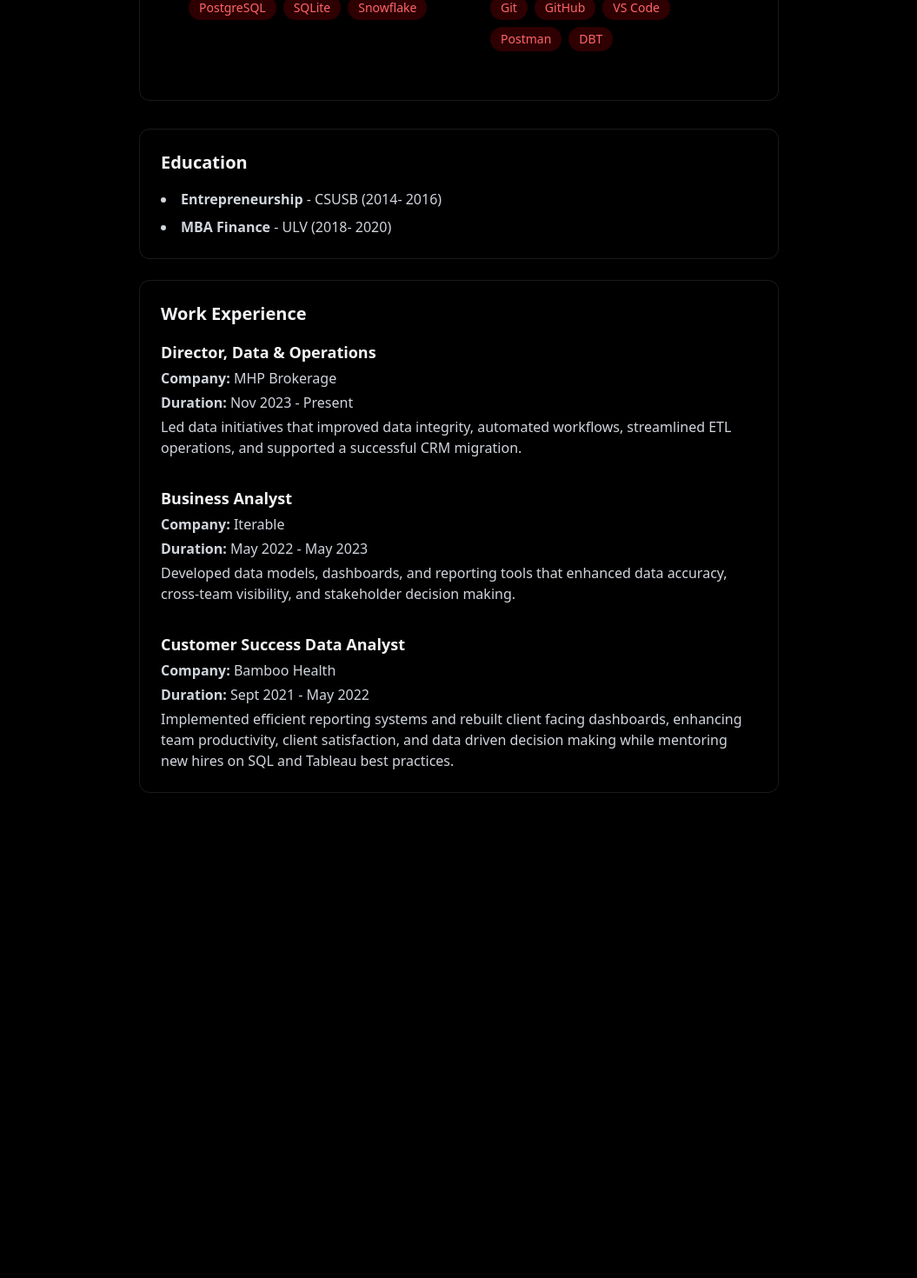
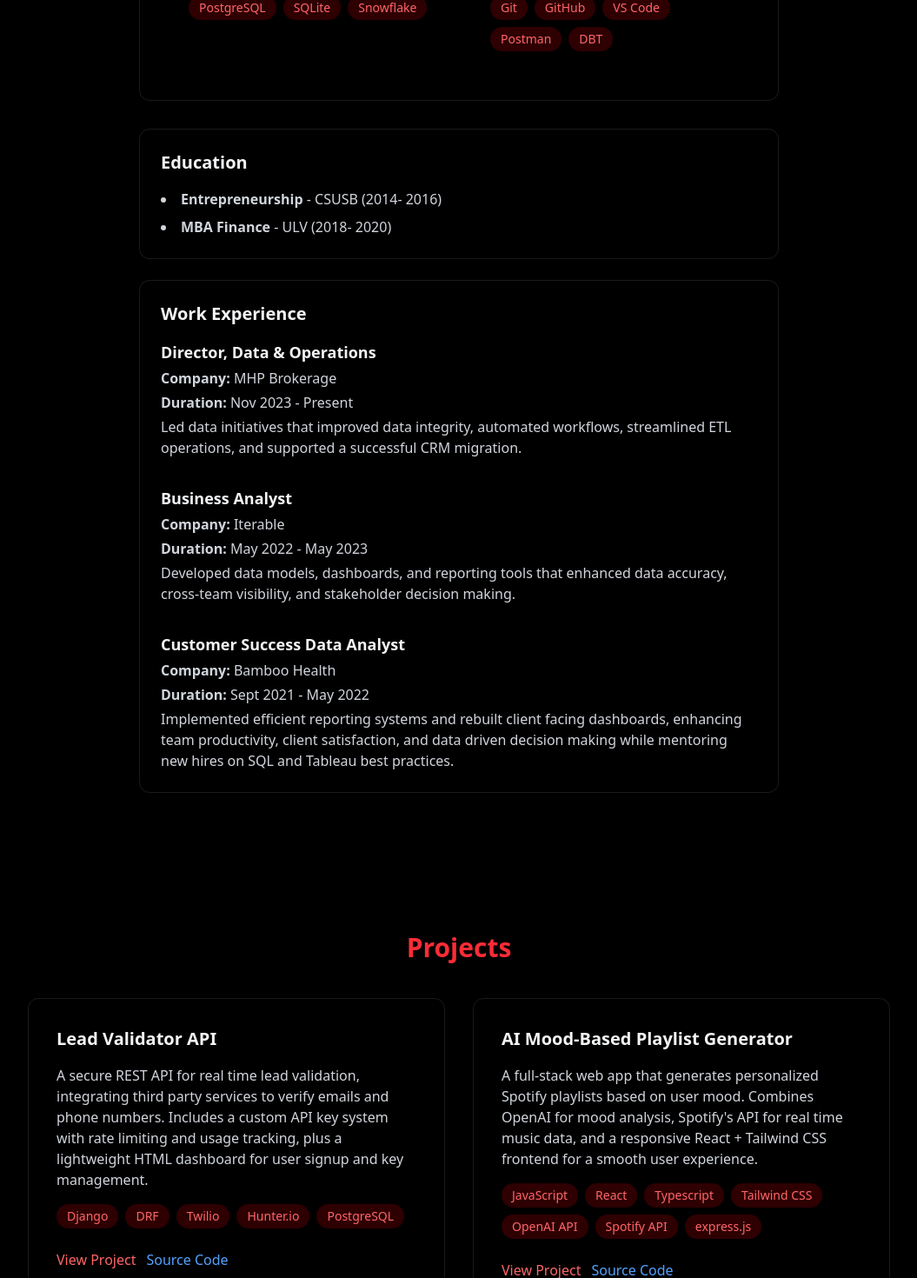
Before and after one commit to cyberdeeb/portfolio, a React (Vite) app: page / in a window 1280 px wide. Shown: the part 1330-2800 px from the top of the page at 87% size, without its empty margins (112-1167 px from the left). Before the commit the page ends 2322 px from the top, so only its background shows below. Built offline with nearby package versions, Linux system fonts and the light colour scheme.

Commit message:
Add Projects section and RevealOnScroll component; enhance Home and About sections

```diff
--- a/src/App.jsx
+++ b/src/App.jsx
@@ -7,6 +7,7 @@
 import { Loading } from './components/Loading';
 import { MobileMenu } from './components/MobileMenu';
 import { Navbar } from './components/Navbar';
+import { Projects } from './components/sections/Projects';
 import './index.css';
 
 function App() {
@@ -25,6 +26,7 @@
         <MobileMenu menuOpen={menuOpen} setMenuOpen={setMenuOpen} />
         <Home />
         <About />
+        <Projects />
       </div>
     </>
   );
--- /dev/null
+++ b/src/components/RevealOnScroll.jsx
@@ -0,0 +1,42 @@
+import { useState, useEffect, useRef } from 'react';
+
+export const RevealOnScroll = ({ children }) => {
+  const [isVisible, setIsVisible] = useState(false);
+  const ref = useRef(null);
+
+  useEffect(() => {
+    const observer = new IntersectionObserver(
+      (entries) => {
+        entries.forEach((entry) => {
+          if (entry.isIntersecting) {
+            setIsVisible(true);
+            observer.unobserve(entry.target);
+          }
+        });
+      },
+      { threshold: 0.1 }
+    );
+
+    const currentRef = ref.current;
+    if (currentRef) {
+      observer.observe(currentRef);
+    }
+
+    return () => {
+      if (currentRef) {
+        observer.unobserve(currentRef);
+      }
+    };
+  }, []);
+
+  return (
+    <div
+      ref={ref}
+      className={`transform transition-all duration-700 ease-out ${
+        isVisible ? 'opacity-100 translate-y-0' : 'opacity-0 translate-y-8'
+      }`}
+    >
+      {children}
+    </div>
+  );
+};
--- a/src/components/sections/About.jsx
+++ b/src/components/sections/About.jsx
@@ -1,3 +1,5 @@
+import { RevealOnScroll } from '../RevealOnScroll';
+
 export const About = () => {
   const Languages = ['JavaScript', 'TypeScript', 'Python', 'SQL'];
 
@@ -18,16 +20,19 @@
       id="about"
       className="min-h-screen flex items-center justify-center py-20"
     >
+      <RevealOnScroll>
         <div className="max-w-3xl mx-auto px-4">
-        <h2 className="text-3xl font-bold mb-8 text-center">About me</h2>
+          <h2 className="text-3xl font-bold mb-8 text-center text-red-500">
+            About me
+          </h2>
 
           <div className="rounded-xl p-8 border-white/10 border hover:-translate-y-1 transition-all">
             <p className="text-gray-300 mb-6">
-            I'm a passionate web developer with a knack for creating dynamic and
-            responsive web applications. My journey in tech started with a
+              I'm a passionate web developer with a knack for creating dynamic
+              and responsive web applications. My journey in tech started with a
               curiosity for how things work, and it has evolved into a
-            full-fledged career where I get to solve problems and bring ideas to
-            life.
+              full-fledged career where I get to solve problems and bring ideas
+              to life.
             </p>
 
             <div className="grid grid-cols-1 md:grid-cols-2 gap-6">
@@ -126,8 +131,8 @@
                   </p>
                   <p className="text-gray-300">
                     Developed data models, dashboards, and reporting tools that
-                  enhanced data accuracy, cross-team visibility, and stakeholder
-                  decision making.
+                    enhanced data accuracy, cross-team visibility, and
+                    stakeholder decision making.
                   </p>
                 </div>
                 <div className="flex flex-col gap-1">
@@ -143,14 +148,15 @@
                   <p className="text-gray-300">
                     Implemented efficient reporting systems and rebuilt client
                     facing dashboards, enhancing team productivity, client
-                  satisfaction, and data driven decision making while mentoring
-                  new hires on SQL and Tableau best practices.
+                    satisfaction, and data driven decision making while
+                    mentoring new hires on SQL and Tableau best practices.
                   </p>
                 </div>
               </div>
             </div>
           </div>
         </div>
+      </RevealOnScroll>
     </section>
   );
 };
--- a/src/components/sections/Contact.jsx
+++ b/src/components/sections/Contact.jsx
@@ -0,0 +1 @@
+import { RevealOnScroll } from '../RevealOnScroll';
--- a/src/components/sections/Home.jsx
+++ b/src/components/sections/Home.jsx
@@ -1,9 +1,12 @@
+import { RevealOnScroll } from '../RevealOnScroll';
+
 export const Home = () => {
   return (
     <section
       id="home"
       className="min-h-screen flex items-center justify-center relative w-full"
     >
+      <RevealOnScroll>
         <div className="text-center z-10 px-4 max-w-5xl w-full">
           <h1 className="text-5xl md:text-7xl font-bold mb-6 bg-gradient-to-r from-red-600 to-blue-500 bg-clip-text text-transparent leading-tight">
             Hi, I am Abraham Deeb
@@ -16,7 +19,7 @@
           <div className="flex justify-center space-x-4">
             <a
               href="#projects"
-            className="bg-red-600 text-ivory py-3 px-6 rounded font-medium transition relative overflow-hidden hover:-translate-y-0.5 hover:shadow-[0_0_15px_rgba(59,130,246,0.4)]"
+              className="bg-red-500 text-ivory py-3 px-6 rounded font-medium transition relative overflow-hidden hover:-translate-y-0.5 hover:shadow-[0_0_15px_rgba(59,130,246,0.4)]"
             >
               View Projects
             </a>
@@ -28,6 +31,7 @@
             </a>
           </div>
         </div>
+      </RevealOnScroll>
     </section>
   );
 };
--- a/src/components/sections/Projects.jsx
+++ b/src/components/sections/Projects.jsx
@@ -0,0 +1,150 @@
+import { RevealOnScroll } from '../RevealOnScroll';
+
+export const Projects = () => {
+  return (
+    <section
+      id="projects"
+      className="min-h-screen flex items-center justify-center py-20"
+    >
+      <RevealOnScroll>
+        <div className="max-w-5xl mx-auto px-4">
+          <h2 className="text-3xl font-bold mb-10 text-center text-red-500">
+            Projects
+          </h2>
+          <div className="grid grid-cols-1 md:grid-cols-2 gap-8">
+            <div className="rounded-xl p-8 border border-white/10 hover:-translate-y-1 hover:shadow-[0_0_0.5rem_0_rgba(255,0,0,0.5)] transition-all flex flex-col gap-4">
+              <h3 className="text-xl font-bold">Lead Validator API</h3>
+              <p className="text-gray-300">
+                A secure REST API for real time lead validation, integrating
+                third party services to verify emails and phone numbers.
+                Includes a custom API key system with rate limiting and usage
+                tracking, plus a lightweight HTML dashboard for user signup and
+                key management.
+              </p>
+              <div className="flex flex-wrap gap-2">
+                {['Django', 'DRF', 'Twilio', 'Hunter.io', 'PostgreSQL'].map(
+                  (tech) => (
+                    <span
+                      key={tech}
+                      className="bg-red-600/20 text-red-400 px-3 py-1 rounded-full text-sm hover:bg-red-600/30 hover:shadow-[0_0_0.5rem_0_rgba(255,0,0,0.5)] transition-all"
+                    >
+                      {tech}
+                    </span>
+                  )
+                )}
+              </div>
+              <div className="flex gap-3 mt-2">
+                <a
+                  href="#"
+                  target="_blank"
+                  rel="noopener noreferrer"
+                  className="text-red-400 hover:text-red-300 hover:underline transition-colors"
+                >
+                  View Project
+                </a>
+                <a
+                  href="https://github.com/cyberdeeb/lead-validator-api"
+                  target="_blank"
+                  rel="noopener noreferrer"
+                  className="text-blue-400 hover:text-blue-300 hover:underline transition-colors"
+                >
+                  Source Code
+                </a>
+              </div>
+            </div>
+            <div className="rounded-xl p-8 border border-white/10 hover:-translate-y-1 hover:shadow-[0_0_0.5rem_0_rgba(255,0,0,0.5)] transition-all flex flex-col gap-4">
+              <h3 className="text-xl font-bold">
+                AI Mood-Based Playlist Generator
+              </h3>
+              <p className="text-gray-300">
+                A full-stack web app that generates personalized Spotify
+                playlists based on user mood. Combines OpenAI for mood analysis,
+                Spotify's API for real time music data, and a responsive React +
+                Tailwind CSS frontend for a smooth user experience.
+              </p>
+              <div className="flex flex-wrap gap-2">
+                {[
+                  'JavaScript',
+                  'React',
+                  'Typescript',
+                  'Tailwind CSS',
+                  'OpenAI API',
+                  'Spotify API',
+                  'express.js',
+                ].map((tech) => (
+                  <span
+                    key={tech}
+                    className="bg-red-600/20 text-red-400 px-3 py-1 rounded-full text-sm hover:bg-red-600/30 hover:shadow-[0_0_0.5rem_0_rgba(255,0,0,0.5)] transition-all"
+                  >
+                    {tech}
+                  </span>
+                ))}
+              </div>
+              <div className="flex gap-3 mt-2">
+                <a
+                  href="#"
+                  target="_blank"
+                  rel="noopener noreferrer"
+                  className="text-red-400 hover:text-red-300 hover:underline transition-colors"
+                >
+                  View Project
+                </a>
+                <a
+                  href="https://github.com/cyberdeeb/ai-mood-playlist-generator"
+                  target="_blank"
+                  rel="noopener noreferrer"
+                  className="text-blue-400 hover:text-blue-300 hover:underline transition-colors"
+                >
+                  Source Code
+                </a>
+              </div>
+            </div>
+            <div className="rounded-xl p-8 border border-white/10 hover:-translate-y-1 hover:shadow-[0_0_0.5rem_0_rgba(255,0,0,0.5)] transition-all flex flex-col gap-4">
+              <h3 className="text-xl font-bold">IdeaLab</h3>
+              <p className="text-gray-300">
+                A hackathon project idea generator that suggests personalized,
+                buildable software projects based on a user’s skills, interests,
+                and availability. Powered by OpenAI, with a clean React +
+                Tailwind UI for a smooth user experience.
+              </p>
+              <div className="flex flex-wrap gap-2">
+                {[
+                  'JavaScript',
+                  'React',
+                  'Tailwind CSS',
+                  'express.js',
+                  'OpenAI API',
+                ].map((tech) => (
+                  <span
+                    key={tech}
+                    className="bg-red-600/20 text-red-400 px-3 py-1 rounded-full text-sm hover:bg-red-600/30 hover:shadow-[0_0_0.5rem_0_rgba(255,0,0,0.5)] transition-all"
+                  >
+                    {tech}
+                  </span>
+                ))}
+              </div>
+              <div className="flex gap-3 mt-2">
+                <a
+                  href="https://project-idea-generator-frontend.onrender.com/"
+                  target="_blank"
+                  rel="noopener noreferrer"
+                  className="text-red-400 hover:text-red-300 hover:underline transition-colors"
+                >
+                  View Project
+                </a>
+                <a
+                  href="https://github.com/cyberdeeb/project-idea-generator"
+                  target="_blank"
+                  rel="noopener noreferrer"
+                  className="text-blue-400 hover:text-blue-300 hover:underline transition-colors"
+                >
+                  Source Code
+                </a>
+              </div>
+            </div>
+          </div>
+        </div>
+      </RevealOnScroll>
+    </section>
+  );
+};
```
Lines whose indentation alone changed are shown as unchanged.
